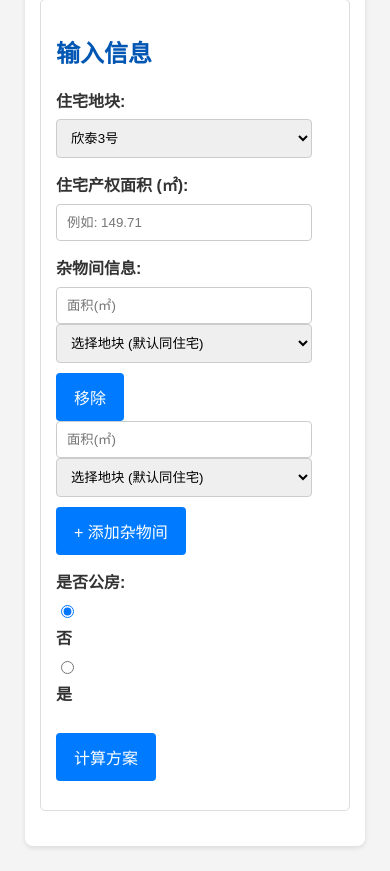
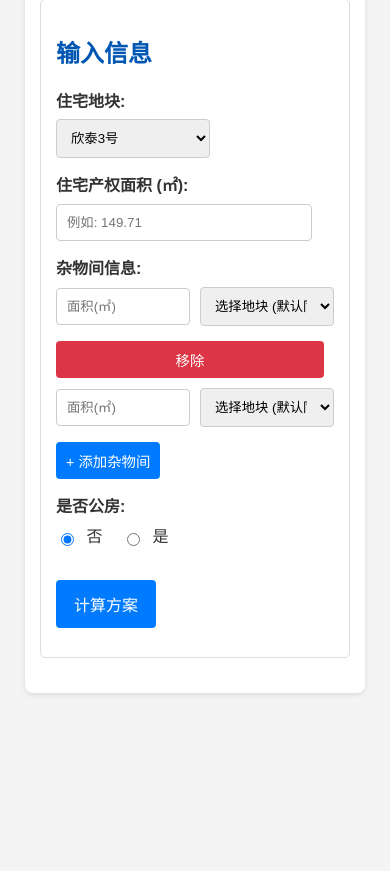
Before and after one commit to thatZio/calculator, a plain HTML site: page index.html in a window 390 px wide. Shown: the part 110-981 px from the top of the page. After the commit the page ends 844 px from the top, so only its background shows below. Drawn offline with Linux system fonts and the light colour scheme.

Commit message:
Update style.css

```diff
--- a/style.css
+++ b/style.css
@@ -40,12 +40,17 @@ label {
 }
 
 input[type="number"], select {
-    width: calc(100% - 22px); /* Account for border and padding */
+    /* width: calc(100% - 22px); */ /* Adjusted width in storage row */
     padding: 10px;
     border: 1px solid #ccc;
     border-radius: 4px;
     box-sizing: border-box; /* More accurate width calculation */
 }
+/* Ensure main residential area input takes full width */
+#residential-area {
+    width: calc(100% - 22px);
+}
+
 
 button {
     display: inline-block; /* Allow side-by-side */
@@ -58,6 +63,7 @@ button {
     font-size: 1em;
     margin-right: 10px; /* Add right margin */
     margin-top: 10px; /* Add top margin */
+    vertical-align: middle; /* Align buttons better with inputs */
 }
 
 button:hover {
@@ -67,6 +73,23 @@ button:hover {
 button:disabled {
     background-color: #cccccc;
     cursor: not-allowed;
+}
+
+/* Specific button styles */
+#add-storage-button {
+    padding: 8px 12px;
+    font-size: 0.9em;
+    margin-top: 5px;
+}
+
+.remove-storage-button {
+    background-color: #dc3545; /* Red color for remove */
+    padding: 5px 10px;
+    font-size: 0.8em;
+    margin-left: 5px;
+}
+.remove-storage-button:hover {
+    background-color: #c82333;
 }
 
 
@@ -79,6 +102,38 @@ button:disabled {
     font-size: 0.9em;
     margin-top: 5px;
 }
+
+/* Storage Input Styling */
+.storage-input-row {
+    display: flex;
+    align-items: center;
+    margin-bottom: 10px;
+    gap: 10px; /* Spacing between elements */
+}
+.storage-input-row input[type="number"] {
+    flex: 1; /* Allow area input to grow */
+    min-width: 80px; /* Ensure minimum width */
+}
+.storage-input-row select {
+    flex: 1; /* Allow select to grow */
+    min-width: 120px; /* Ensure minimum width */
+}
+
+
+/* Radio Button Styling */
+.radio-group label {
+     display: inline-block; /* Place labels next to radios */
+     margin-right: 15px; /* Spacing between radio options */
+     margin-left: 3px;
+     font-weight: normal; /* Normal weight for radio labels */
+     cursor: pointer;
+}
+.radio-group input[type="radio"] {
+    margin-right: 5px;
+    cursor: pointer;
+    vertical-align: middle;
+}
+
 
 #scenario-list {
     list-style: none;
@@ -171,6 +226,12 @@ button:disabled {
     font-weight: bold;
     color: #000;
 }
+/* Style for deduction amount */
+#breakdown-list .deduction-value {
+    font-weight: bold;
+    color: #dc3545; /* Red color for deductions */
+}
+
 #breakdown-list .item-formula {
     font-size: 0.85em;
     color: #777;
@@ -248,6 +309,26 @@ button:disabled {
         width: auto; /* Mobile button width adapts */
         padding: 12px 18px; /* Increase tap area */
     }
+     #add-storage-button, .remove-storage-button {
+          padding: 8px 10px; /* Adjust padding for smaller buttons */
+          font-size: 0.9em;
+     }
+
+     .storage-input-row {
+          flex-wrap: wrap; /* Allow storage inputs to wrap */
+     }
+     .storage-input-row input[type="number"],
+     .storage-input-row select {
+          flex-basis: 45%; /* Roughly two items per line */
+          min-width: 100px;
+     }
+      .storage-input-row .remove-storage-button {
+          flex-basis: 100%; /* Button takes full width when wrapped */
+          text-align: center;
+          margin-left: 0;
+          margin-top: 5px;
+      }
+
      #breakdown-list .item-name {
         min-width: 140px; /* Reduce name width on mobile */
     }
```
